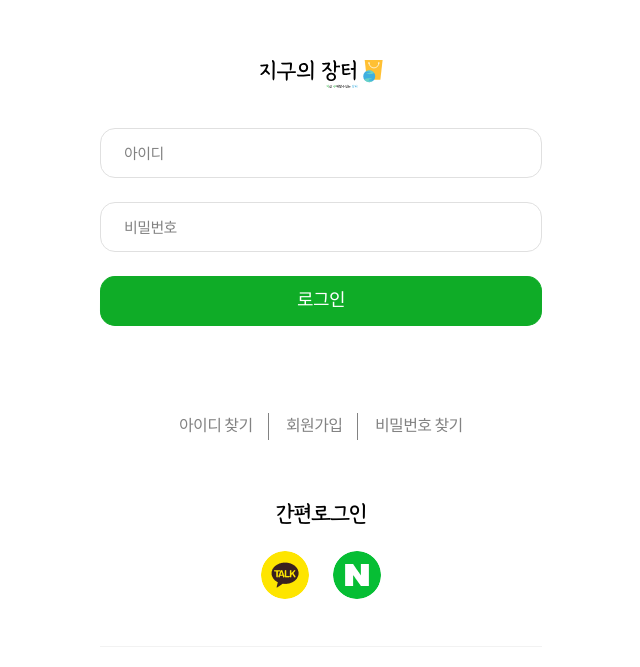
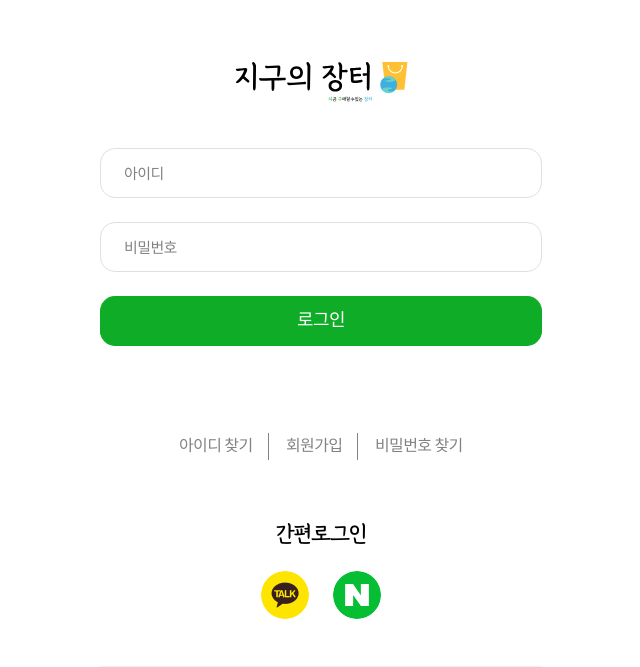
Before and after one commit to entekk1111/earthMarket, a Vue app in the folder frontend/: page /login in a window 1280 px wide. Shown: the part 174-841 px from the top of the page, without its empty margins (319-959 px from the left). Built offline with nearby package versions, Linux system fonts and the light colour scheme; a web font is replaced by a local one.

Commit message:
[스타일] 로그인 페이지 _ 로고 크기 변경

```diff
--- a/frontend/src/views/login/loginView.vue
+++ b/frontend/src/views/login/loginView.vue
@@ -61,4 +61,8 @@ export default {
 .header {
   border-bottom: 0;
 }
+.logo {
+  width: 174px;
+  height: 53px;
+}
 </style>
```
